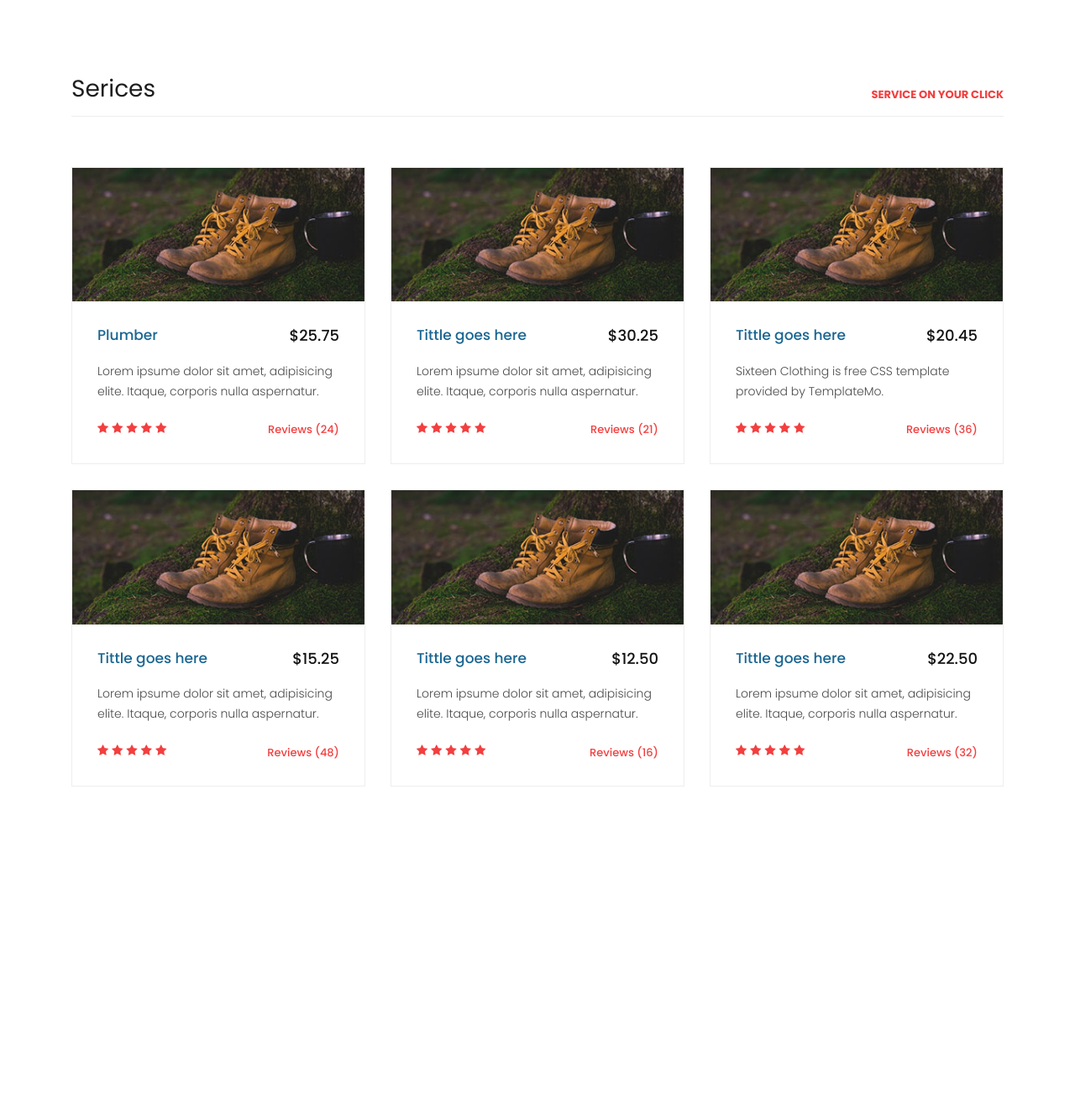
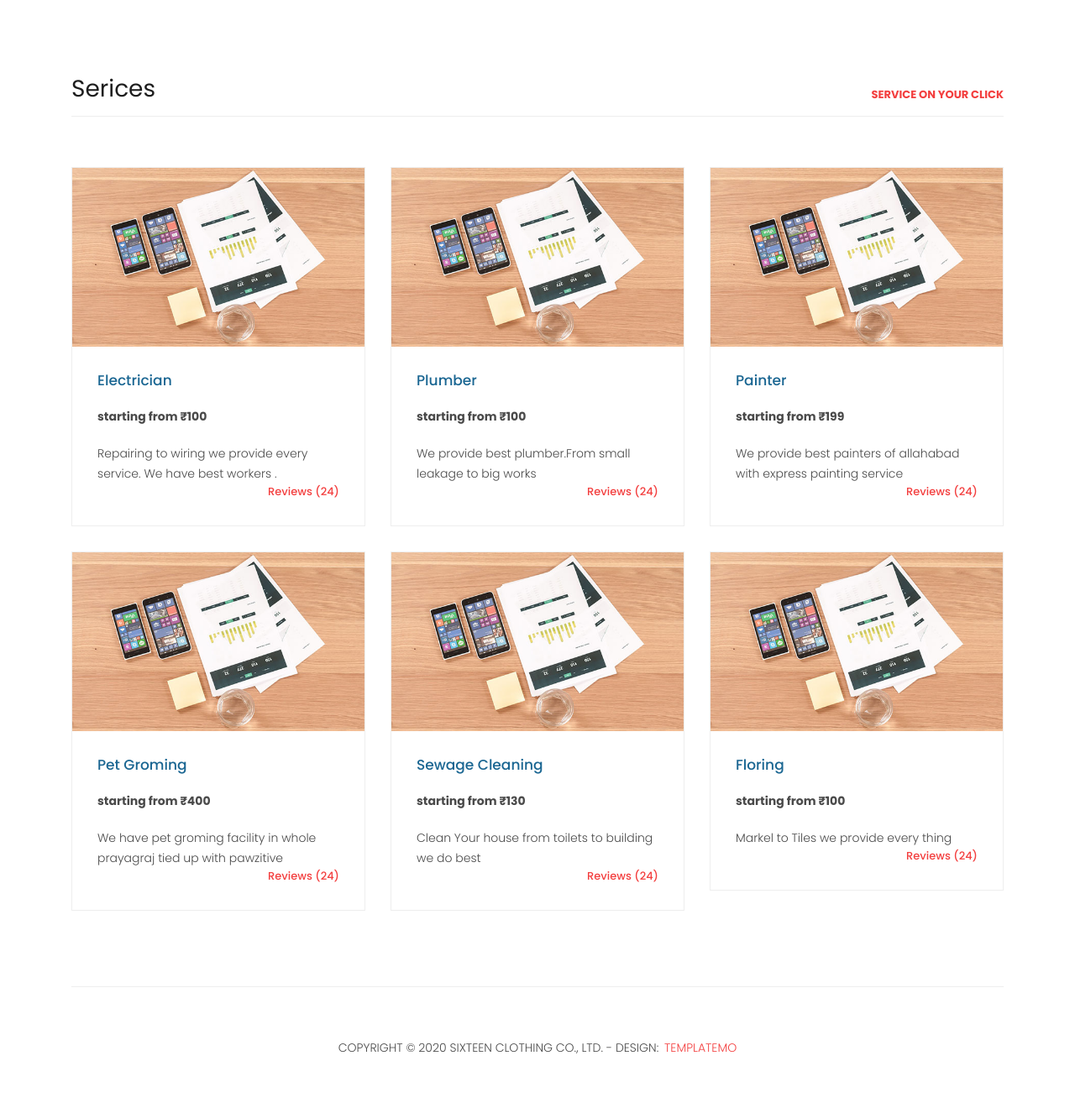
Before and after one commit to AdarshShukla1001/ginieman, a Django app: page / in a window 1280 px wide. Shown: the part 691-2011 px from the top of the page at 84% size. Before the commit the page ends 1628 px from the top, so only its background shows below. Run offline with Django 3.2, Linux system fonts and the light colour scheme; data comes from the database, SQL or seed files in the repository; both versions use the stored data as it was after the commit; some libraries are stand-ins or nearby versions.

```diff
--- a/service/models.py
+++ b/service/models.py
@@ -11,3 +11,21 @@ class Service(models.Model):
 
     def __str__(self):
         return self.service_name
+
+
+class Order(models.Model):
+    order_id=models.AutoField(primary_key=True)
+    service_type=models.CharField(max_length=200)
+    name=models.CharField(max_length=50)
+    email=models.EmailField()
+    address=models.TextField()
+    area = (
+        ('Civil', 'Civil Lines'),
+        ('Shanti', 'Shatipuram')
+
+    )
+    city = models.CharField(max_length=10, choices=area)
+
+
+
+    # name = models.CharField(max_length=100, blank=True, default='')
--- a/service/views.py
+++ b/service/views.py
@@ -1,11 +1,17 @@
 from django.http.request import HttpRequest
 from django.http.response import HttpResponse
 from django.shortcuts import render
+from .models import Service
 
 # Create your views here.
 def index(request):
+    data=Service.objects.all()
+    service={
+        "service":data
+    }
+
     # return HttpResponse("Home")
-    return render(request,'index.html')
+    return render(request,'index.html',service)
 
 def form(request):
     return HttpResponse("form")
--- a/templates/index.html
+++ b/templates/index.html
@@ -101,179 +101,40 @@ https://templatemo.com/tm-546-sixteen-clothing
     <div class="latest-products">
       <div class="container">
         <div class="row">
+
+    {% comment %} {% for serve in service %} {% endcomment %}
           <div class="col-md-12">
             <div class="section-heading">
               <h2>Serices</h2>
               <a >service on your click </a>
             </div>
           </div>
+          {% for serve in service %}
           <div class="col-md-4">
             <div class="product-item">
-              <a href="#"><img src="/media/product_01.jpg" alt=""></a>
+              <a href="#"><img src="media/{{serve.image}}" alt=""></a>
               <div class="down-content">
-                <a href="#"><h4>Plumber</h4></a>
-                <h6>$25.75</h6>
-                <p>Lorem ipsume dolor sit amet, adipisicing elite. Itaque, corporis nulla aspernatur.</p>
-                <ul class="stars">
+                <a href="#"><h4>{{serve.service_name}}</h4></a>
+                <p><strong style="font-weight: bold"; >starting from ₹{{serve.price}}</strong></p>
+                <p>{{serve.desc}}</p>
+                 {% comment %} <ul class="stars">
                   <li><i class="fa fa-star"></i></li>
                   <li><i class="fa fa-star"></i></li>
                   <li><i class="fa fa-star"></i></li>
                   <li><i class="fa fa-star"></i></li>
                   <li><i class="fa fa-star"></i></li>
-                </ul>
+                </ul>  {% endcomment %}
                 <span>Reviews (24)</span>
               </div>
+              {% comment %} {% endfor %} {% endcomment %}
             </div>
           </div>
-
-          <div class="col-md-4">
-            <div class="product-item">
-              <a href="#"><img src="/media/product_01.jpg" alt=""></a>
-              <div class="down-content">
-                <a href="#"><h4>Tittle goes here</h4></a>
-                <h6>$30.25</h6>
-                <p>Lorem ipsume dolor sit amet, adipisicing elite. Itaque, corporis nulla aspernatur.</p>
-                <ul class="stars">
-                  <li><i class="fa fa-star"></i></li>
-                  <li><i class="fa fa-star"></i></li>
-                  <li><i class="fa fa-star"></i></li>
-                  <li><i class="fa fa-star"></i></li>
-                  <li><i class="fa fa-star"></i></li>
-                </ul>
-                <span>Reviews (21)</span>
-              </div>
-            </div>
-          </div>
-          <div class="col-md-4">
-            <div class="product-item">
-              <a href="#"><img src="/media/product_01.jpg" alt=""></a>
-              <div class="down-content">
-                <a href="#"><h4>Tittle goes here</h4></a>
-                <h6>$20.45</h6>
-                <p>Sixteen Clothing is free CSS template provided by TemplateMo.</p>
-                <ul class="stars">
-                  <li><i class="fa fa-star"></i></li>
-                  <li><i class="fa fa-star"></i></li>
-                  <li><i class="fa fa-star"></i></li>
-                  <li><i class="fa fa-star"></i></li>
-                  <li><i class="fa fa-star"></i></li>
-                </ul>
-                <span>Reviews (36)</span>
-              </div>
-            </div>
-          </div>
-          <div class="col-md-4">
-            <div class="product-item">
-              <a href="#"><img src="/media/product_01.jpg" alt=""></a>
-              <div class="down-content">
-                <a href="#"><h4>Tittle goes here</h4></a>
-                <h6>$15.25</h6>
-                <p>Lorem ipsume dolor sit amet, adipisicing elite. Itaque, corporis nulla aspernatur.</p>
-                <ul class="stars">
-                  <li><i class="fa fa-star"></i></li>
-                  <li><i class="fa fa-star"></i></li>
-                  <li><i class="fa fa-star"></i></li>
-                  <li><i class="fa fa-star"></i></li>
-                  <li><i class="fa fa-star"></i></li>
-                </ul>
-                <span>Reviews (48)</span>
-              </div>
-            </div>
-          </div>
-          <div class="col-md-4">
-            <div class="product-item">
-              <a href="#"><img src="/media/product_01.jpg" alt=""></a>
-              <div class="down-content">
-                <a href="#"><h4>Tittle goes here</h4></a>
-                <h6>$12.50</h6>
-                <p>Lorem ipsume dolor sit amet, adipisicing elite. Itaque, corporis nulla aspernatur.</p>
-                <ul class="stars">
-                  <li><i class="fa fa-star"></i></li>
-                  <li><i class="fa fa-star"></i></li>
-                  <li><i class="fa fa-star"></i></li>
-                  <li><i class="fa fa-star"></i></li>
-                  <li><i class="fa fa-star"></i></li>
-                </ul>
-                <span>Reviews (16)</span>
-              </div>
-            </div>
-          </div>
-          <div class="col-md-4">
-            <div class="product-item">
-              <a href="#"><img src="/media/product_01.jpg" alt=""></a>
-              <div class="down-content">
-                <a href="#"><h4>Tittle goes here</h4></a>
-                <h6>$22.50</h6>
-                <p>Lorem ipsume dolor sit amet, adipisicing elite. Itaque, corporis nulla aspernatur.</p>
-                <ul class="stars">
-                  <li><i class="fa fa-star"></i></li>
-                  <li><i class="fa fa-star"></i></li>
-                  <li><i class="fa fa-star"></i></li>
-                  <li><i class="fa fa-star"></i></li>
-                  <li><i class="fa fa-star"></i></li>
-                </ul>
-                <span>Reviews (32)</span>
-              </div>
-            </div>
-          </div>
-        </div>
-      </div>
-    </div>
-{% comment %}
-    <div class="best-features">
-      <div class="container">
-        <div class="row">
-          <div class="col-md-12">
-            <div class="section-heading">
-              <h2>About Sixteen Clothing</h2>
-            </div>
-          </div>
-          <div class="col-md-6">
-            <div class="left-content">
-              <h4>Looking for the best products?</h4>
-              <p><a rel="nofollow" href="https://templatemo.com/tm-546-sixteen-clothing" target="_parent">This template</a> is free to use for your business websites. However, you have no permission to redistribute the downloadable ZIP file on any template collection website. <a rel="nofollow" href="https://templatemo.com/contact">Contact us</a> for more info.</p>
-              <ul class="featured-list">
-                <li><a href="#">Lorem ipsum dolor sit amet</a></li>
-                <li><a href="#">Consectetur an adipisicing elit</a></li>
-                <li><a href="#">It aquecorporis nulla aspernatur</a></li>
-                <li><a href="#">Corporis, omnis doloremque</a></li>
-                <li><a href="#">Non cum id reprehenderit</a></li>
-              </ul>
-              <a href="about.html" class="filled-button">Read More</a>
-            </div>
-          </div>
-          <div class="col-md-6">
-            <div class="right-image">
-              <img src="assets/images/feature-image.jpg" alt="">
-            </div>
-          </div>
-        </div>
+          {% endfor %}
       </div>
     </div>
 
 
-    <div class="call-to-action">
-      <div class="container">
-        <div class="row">
-          <div class="col-md-12">
-            <div class="inner-content">
-              <div class="row">
-                <div class="col-md-8">
-                  <h4>Creative &amp; Unique <em>Sixteen</em> Products</h4>
-                  <p>Lorem ipsum dolor sit amet, consectetur adipisicing elit. Itaque corporis amet elite author nulla.</p>
-                </div>
-                <div class="col-md-4">
-                  <a href="#" class="filled-button">Purchase Now</a>
-                </div>
-              </div>
-            </div>
-          </div>
-        </div>
-      </div>
-    </div>
-
-
-    <footer>
+ <footer>
       <div class="container">
         <div class="row">
           <div class="col-md-12">
@@ -285,7 +146,7 @@ https://templatemo.com/tm-546-sixteen-clothing
           </div>
         </div>
       </div>
-    </footer> {% endcomment %}
+    </footer>
 
 
     <!-- Bootstrap core JavaScript -->
```
Also changed, not shown: db.sqlite3, media/shop/images/feature-image.jpg (added), media/shop/images/feature-image_1a1nkqR.jpg (added), media/shop/images/feature-image_2TluND9.jpg (added), media/shop/images/feature-image_DKZRhuX.jpg (added), media/shop/images/feature-image_OtVe28r.jpg (added), media/shop/images/feature-image_YEpSMQr.jpg (added), media/shop/images/product_01.jpg (added), media/shop/images/product_02.jpg (added).
